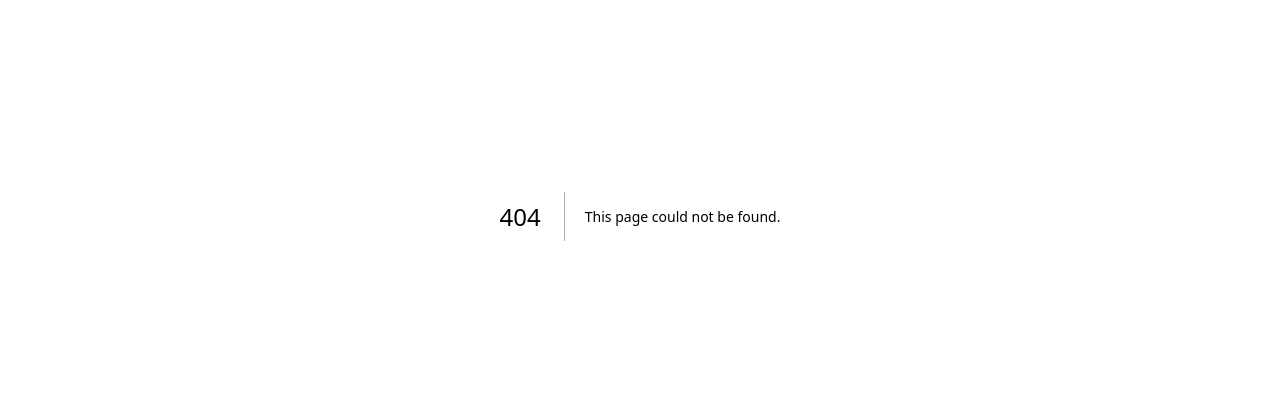
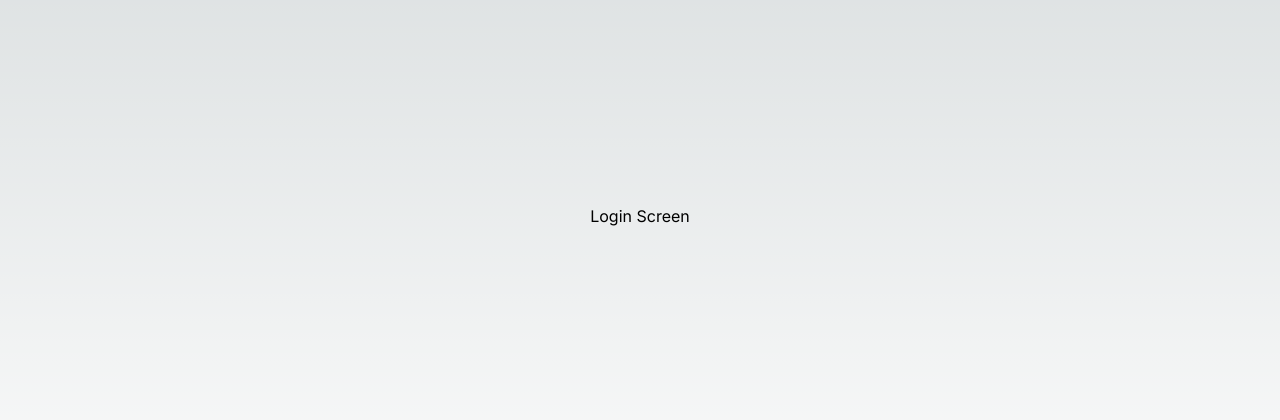
Before and after one commit to mikhail10101/UWB-Hacks, a Next.js app in the folder my-app/: page /login in a window 1280 px wide. Before the commit this address had no page. Shown: the part 184-604 px from the top of the page. Built offline with nearby package versions, Linux system fonts and the light colour scheme.

Commit message:
first commit

```diff
--- /dev/null
+++ b/my-app/src/app/login/page.tsx
@@ -0,0 +1,9 @@
+export default async function main() {
+
+
+    return (
+      <div className="w-screen h-screen flex items-center justify-center p-10">
+        Login Screen
+      </div>
+    )
+  }
--- a/my-app/src/app/page.tsx
+++ b/my-app/src/app/page.tsx
@@ -1,11 +1,14 @@
 import { askBot } from "../data";
-
+import Link from "next/link";
 export default async function main() {
   const res = await askBot("Reply with emotions", "How are you feeling?");
 
+
   return (
     <div className="w-screen h-screen flex items-center justify-center p-10">
-        {res}
+      <Link href = "/login">
+        Click to Login
+      </Link>
     </div>
   )
 }
```
Also changed, not shown: my-app/src/app/components/LoginButton.tsx (added, +16 -0 lines).
